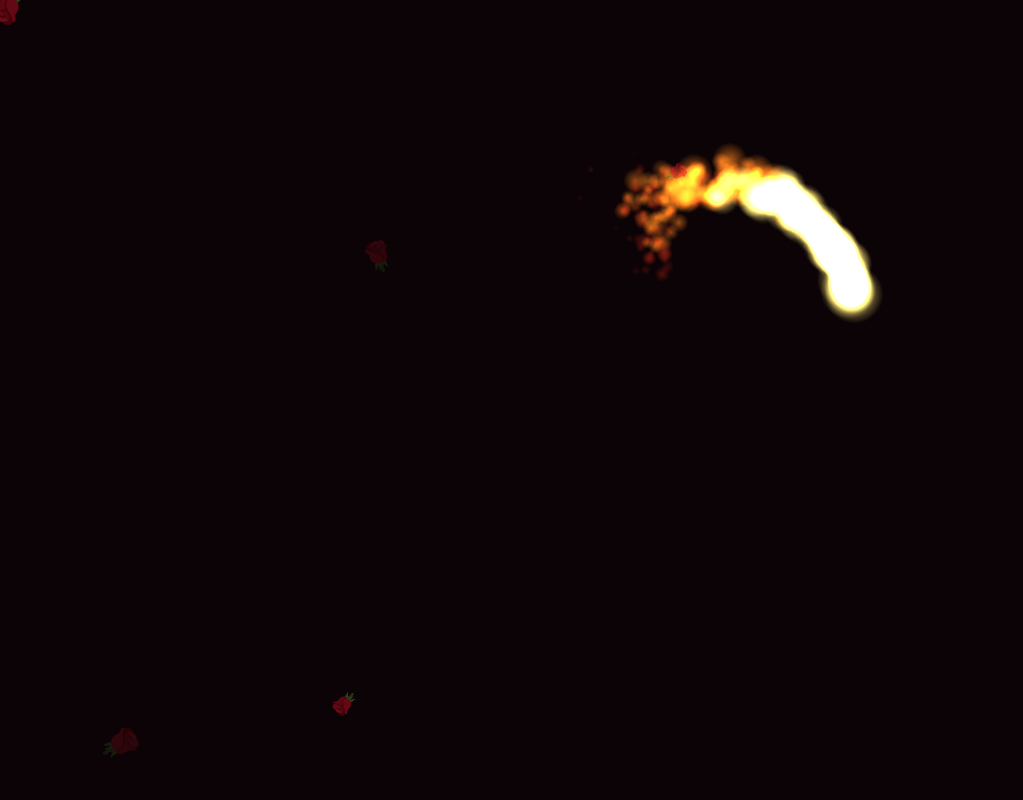
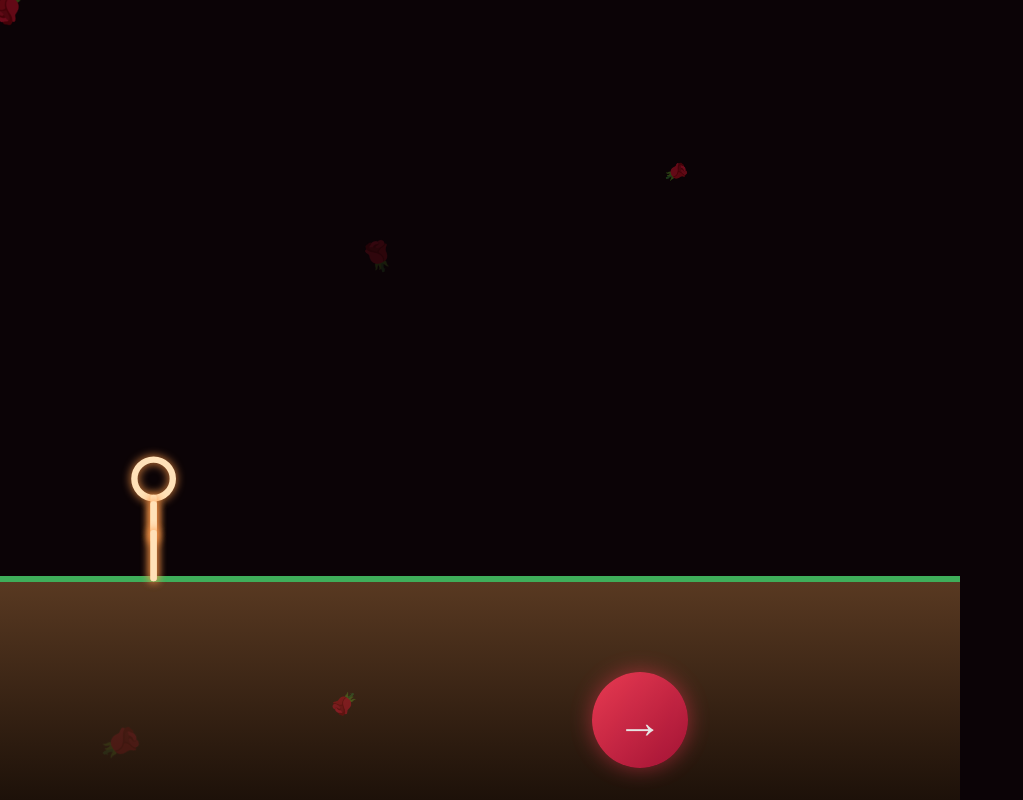
Before and after one commit to besaworks/bb, a plain HTML site: page index.html in a window 1280 px wide. Both pictures are taken after a click on the button "bas bana". Shown: the whole page, without its empty margins (0-1023 px from the left). Drawn offline with Linux system fonts and the light colour scheme.

Commit message:
Refactor button styles and event handling

```diff
--- a/index.html
+++ b/index.html
@@ -7,11 +7,15 @@
 <style>
 :root{--bg:#0b0306;--fg:#fff3ee;--b1:#ff3d5a;--b2:#b3123a;--glow:rgba(255,61,90,.55);box-sizing:border-box;padding-top:env(safe-area-inset-top,0px);padding-bottom:env(safe-area-inset-bottom,0px)}
 @media (prefers-color-scheme:dark){:root:not([data-theme="light"]){--bg:#0b0306}}
-*{box-sizing:border-box;-webkit-tap-highlight-color:transparent}
-html,body{height:100%;margin:0;background:var(--bg);color:var(--fg);overflow:hidden;font-family:Georgia,"Times New Roman",serif}
+*{box-sizing:border-box;-webkit-tap-highlight-color:transparent;-webkit-user-select:none;user-select:none}
+html,body{height:100%;margin:0;background:var(--bg);color:var(--fg);overflow:hidden;font-family:Georgia,"Times New Roman",serif;touch-action:none}
 canvas{position:fixed;inset:0;width:100%;height:100%;display:block}
-#btn{position:fixed;left:50%;top:50%;transform:translate(-50%,-50%);padding:20px 44px;font-size:clamp(20px,6vw,28px);font-family:inherit;color:#fff;border:0;border-radius:999px;background:linear-gradient(135deg,var(--b1),var(--b2));box-shadow:0 0 30px var(--glow);cursor:pointer;animation:pulse 1.6s ease-in-out infinite;transition:opacity .5s,transform .5s;z-index:3}
+button{font-family:inherit;color:#fff;border:0;background:linear-gradient(135deg,var(--b1),var(--b2));box-shadow:0 0 30px var(--glow);cursor:pointer;z-index:3}
+#btn{position:fixed;left:50%;top:50%;transform:translate(-50%,-50%);padding:20px 44px;font-size:clamp(20px,6vw,28px);border-radius:999px;animation:pulse 1.6s ease-in-out infinite;transition:opacity .5s,transform .5s}
 #btn.gone{opacity:0;transform:translate(-50%,-50%) scale(.6);pointer-events:none}
+#go{position:fixed;left:50%;bottom:calc(32px + env(safe-area-inset-bottom,0px));transform:translateX(-50%);width:96px;height:96px;border-radius:50%;font-size:46px;line-height:1;opacity:0;pointer-events:none;transition:opacity .5s;animation:pulse 1.6s ease-in-out infinite}
+#go.on{opacity:1;pointer-events:auto}
+#go:active{filter:brightness(1.25)}
 @keyframes pulse{0%,100%{box-shadow:0 0 22px var(--glow)}50%{box-shadow:0 0 52px var(--glow)}}
 #txt{position:fixed;left:50%;transform:translate(-50%,-50%) scale(.8);margin:0;font-size:clamp(34px,11vw,72px);font-style:italic;font-weight:normal;text-align:center;color:#ffe1b8;text-shadow:0 0 12px #ff7a1a,0 0 30px #ff3d1a;opacity:0;transition:opacity 1.6s,transform 1.6s;z-index:2;pointer-events:none;white-space:nowrap}
 #txt.show{opacity:1;transform:translate(-50%,-50%) scale(1)}
@@ -20,32 +24,79 @@ canvas{position:fixed;inset:0;width:100%;height:100%;display:block}
 <body>
 <canvas id="c"></canvas>
 <button id="btn">bas bana</button>
+<button id="go" aria-label="sağa git">&rarr;</button>
 <h1 id="txt">beni affet</h1>
 <script>
 (function(){
-var c=document.getElementById('c'),x=c.getContext('2d'),btn=document.getElementById('btn'),txt=document.getElementById('txt');
+var c=document.getElementById('c'),x=c.getContext('2d'),btn=document.getElementById('btn'),go=document.getElementById('go'),txt=document.getElementById('txt');
 var W,H,D,cx,cy,sc;
 function size(){D=Math.min(window.devicePixelRatio||1,2);W=innerWidth;H=innerHeight;c.width=W*D;c.height=H*D;x.setTransform(D,0,0,D,0,0);
-sc=Math.min(W*0.72/32,H*0.5/30);cx=W/2;cy=H*0.46;txt.style.left=cx+'px';txt.style.top=(cy+sc*1)+'px'}
+sc=Math.min(W*0.72/32,H*0.5/30);cx=W/2;cy=H*0.42;txt.style.left=cx+'px';txt.style.top=(cy+sc)+'px'}
 size();addEventListener('resize',size);
 function hp(t){return{x:cx+16*Math.pow(Math.sin(t),3)*sc,y:cy-(13*Math.cos(t)-5*Math.cos(2*t)-2*Math.cos(3*t)-Math.cos(4*t))*sc}}
-var roses=[],fire=[],started=false,t0=0,DUR=3800,done=false;
+var roses=[],fire=[],sp=[],rI=document.createElement('canvas');
+function mk(col){var k=document.createElement('canvas');k.width=k.height=64;var q=k.getContext('2d'),g=q.createRadialGradient(32,32,0,32,32,32);g.addColorStop(0,'rgba('+col+',1)');g.addColorStop(1,'rgba('+col+',0)');q.fillStyle=g;q.fillRect(0,0,64,64);return k}
+sp=[mk('255,230,120'),mk('255,130,30'),mk('220,40,20')];
+rI.width=rI.height=64;var rq=rI.getContext('2d');rq.font='52px serif';rq.textAlign='center';rq.textBaseline='middle';rq.fillText('\uD83C\uDF39',32,34);
 function burst(n){for(var i=0;i<n;i++){var a=Math.random()*Math.PI*2,s=12+Math.random()*18;
 roses.push({x:W/2,y:H/2,vx:Math.cos(a)*s,vy:Math.sin(a)*s-6,r:Math.random()*6,vr:(Math.random()-.5)*.2,s:20+Math.random()*22,life:1})}}
 function rain(){roses.push({x:Math.random()*W,y:-30,vx:(Math.random()-.5)*1.2,vy:1.2+Math.random()*1.8,r:Math.random()*6,vr:(Math.random()-.5)*.08,s:18+Math.random()*16,life:1,rain:1})}
 function emit(p,n){for(var i=0;i<n;i++)fire.push({x:p.x+(Math.random()-.5)*6,y:p.y+(Math.random()-.5)*6,vx:(Math.random()-.5)*.8,vy:-(.4+Math.random()*1.6),l:1,d:.012+Math.random()*.02,s:5+Math.random()*9})}
-btn.addEventListener('click',function(){if(started)return;started=true;btn.classList.add('gone');t0=performance.now();
+
+var state='idle',tS=0,tH=0,fx=0.12,fy=0,fvy=0,rot=0,phase=0,amp=0,walkUntil=0,holding=false,done=false,HD=3800,last=0;
+function seg(x1,y1,x2,y2,p){if(p<=0)return;p=Math.min(p,1);x.beginPath();x.moveTo(x1,y1);x.lineTo(x1+(x2-x1)*p,y1+(y2-y1)*p);x.stroke()}
+function drawChar(px,py,s,ph,am,rt,dp){
+x.save();x.translate(px,py);x.rotate(rt);x.scale(s,s);
+x.strokeStyle='#ffe1b8';x.lineWidth=4;x.lineCap='round';x.shadowColor='#ff9a4a';x.shadowBlur=10;
+var h=Math.min(dp/.25,1);if(h>0){x.beginPath();x.arc(0,-62,12,-Math.PI/2,-Math.PI/2+h*Math.PI*2);x.stroke()}
+seg(0,-50,0,-28,(dp-.25)/.2);
+var a=Math.sin(ph)*.7*am,ap=(dp-.45)/.25,lp=(dp-.7)/.3;
+seg(0,-46,Math.sin(-a)*22,-46+Math.cos(a)*22,ap);
+seg(0,-46,Math.sin(a)*22,-46+Math.cos(a)*22,ap);
+seg(0,-28,Math.sin(a)*28,-28+Math.cos(a)*28,lp);
+seg(0,-28,-Math.sin(a)*28,-28+Math.cos(a)*28,lp);
+x.restore()}
+function ease(t){return t<=0?0:t>=1?1:1-Math.pow(1-t,3)}
+
+btn.addEventListener('click',function(){if(state!=='idle')return;state='draw';tS=performance.now();btn.classList.add('gone');
 burst(70);setTimeout(function(){burst(50)},350);setTimeout(function(){burst(40)},800)});
-var sp=[],rI=document.createElement('canvas');
-function mk(col){var k=document.createElement('canvas');k.width=k.height=64;var q=k.getContext('2d'),g=q.createRadialGradient(32,32,0,32,32,32);g.addColorStop(0,'rgba('+col+',1)');g.addColorStop(1,'rgba('+col+',0)');q.fillStyle=g;q.fillRect(0,0,64,64);return k}
-sp=[mk('255,230,120'),mk('255,130,30'),mk('220,40,20')];
-rI.width=rI.height=64;var rq=rI.getContext('2d');rq.font='52px serif';rq.textAlign='center';rq.textBaseline='middle';rq.fillText('\uD83C\uDF39',32,34);
-var last=0;
+function down(e){e.preventDefault();holding=true;walkUntil=performance.now()+250}
+function up(){holding=false}
+go.addEventListener('pointerdown',down);go.addEventListener('pointerup',up);go.addEventListener('pointerleave',up);go.addEventListener('pointercancel',up);
+addEventListener('keydown',function(e){if(e.key==='ArrowRight'){holding=true}});
+addEventListener('keyup',function(e){if(e.key==='ArrowRight'){holding=false}});
+
 function frame(now){
 var dt=last?Math.min((now-last)/16.667,3):1;last=now;
 x.clearRect(0,0,W,H);
-if(started){
-var p=Math.min((now-t0)/DUR,1);
+var gy=H*0.72,edge=W*0.75,s=Math.min(1.6,Math.max(.9,Math.min(W,H)/450));
+if(state!=='idle'){
+var el=now-tS,ga=1;
+if(state==='heart')ga=Math.max(.2,1-(now-tH)/1500);
+var gw=edge*ease(el/1300);
+x.globalAlpha=ga;
+var g=x.createLinearGradient(0,gy,0,H);g.addColorStop(0,'#5a3a22');g.addColorStop(1,'#1d1109');
+x.fillStyle=g;x.fillRect(0,gy,gw,H-gy);
+x.fillStyle='#3fae5a';x.fillRect(0,gy,gw,6);
+x.globalAlpha=1;
+var spd=Math.max(1.8,W*0.0042);
+if(state==='draw'&&el>2500){state='walk';go.classList.add('on')}
+if(state==='walk'){
+var mv=holding||now<walkUntil;
+if(mv){fx+=spd*dt/W;phase+=0.24*dt}
+amp+=((mv?1:0)-amp)*0.2*Math.min(dt,2);
+if(fx*W>edge){state='fall';fvy=0;go.classList.remove('on')}
+}else if(state==='fall'||state==='heart'){
+fx+=spd*0.5*dt/W;fvy+=0.7*dt;fy+=fvy*dt;rot+=0.08*dt;phase+=0.5*dt;amp=1.3;
+if(state==='fall'&&gy+fy>H+120){state='heart';tH=now;burst(40)}
+}
+if(!(state==='heart'&&gy+fy>H+150)){
+var dp=Math.min(1,(el-1100)/1300);
+if(dp>0)drawChar(fx*W,gy+2+fy,s,phase,amp,rot,dp);
+}
+}
+if(state==='heart'){
+var p=Math.min((now-tH)/HD,1);
 if(p<1){emit(hp(Math.PI+p*Math.PI*2),7)}
 else{if(!done){done=true;txt.classList.add('show')}
 for(var k=0;k<5;k++)emit(hp(Math.random()*Math.PI*2),1)}
@@ -56,8 +107,7 @@ for(var i=fire.length-1;i>=0;i--){var f=fire[i];f.x+=(f.vx+Math.sin(f.y*.05)*.3)
 if(f.l<=0){fire.splice(i,1);continue}
 var r=(f.s*f.l+1)*2;x.globalAlpha=Math.min(1,f.l*1.2);
 x.drawImage(sp[f.l>.66?0:f.l>.33?1:2],f.x-r,f.y-r,r*2,r*2)}
-x.globalAlpha=1;
-x.globalCompositeOperation='source-over';
+x.globalAlpha=1;x.globalCompositeOperation='source-over';
 for(var j=roses.length-1;j>=0;j--){var o=roses[j];o.x+=o.vx*dt;o.y+=o.vy*dt;o.r+=o.vr*dt;
 if(!o.rain){o.vy+=.4*dt;o.vx*=Math.pow(.99,dt);o.life-=.006*dt}
 if(o.y>H+50||o.life<=0){roses.splice(j,1);continue}
```
